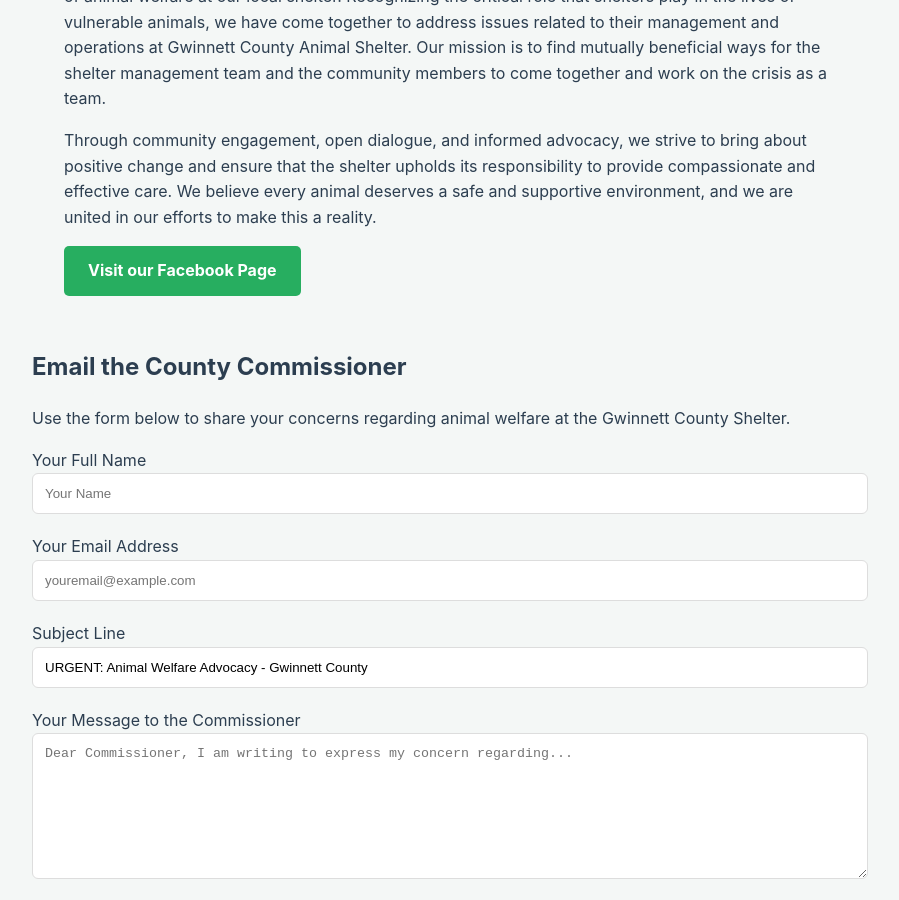
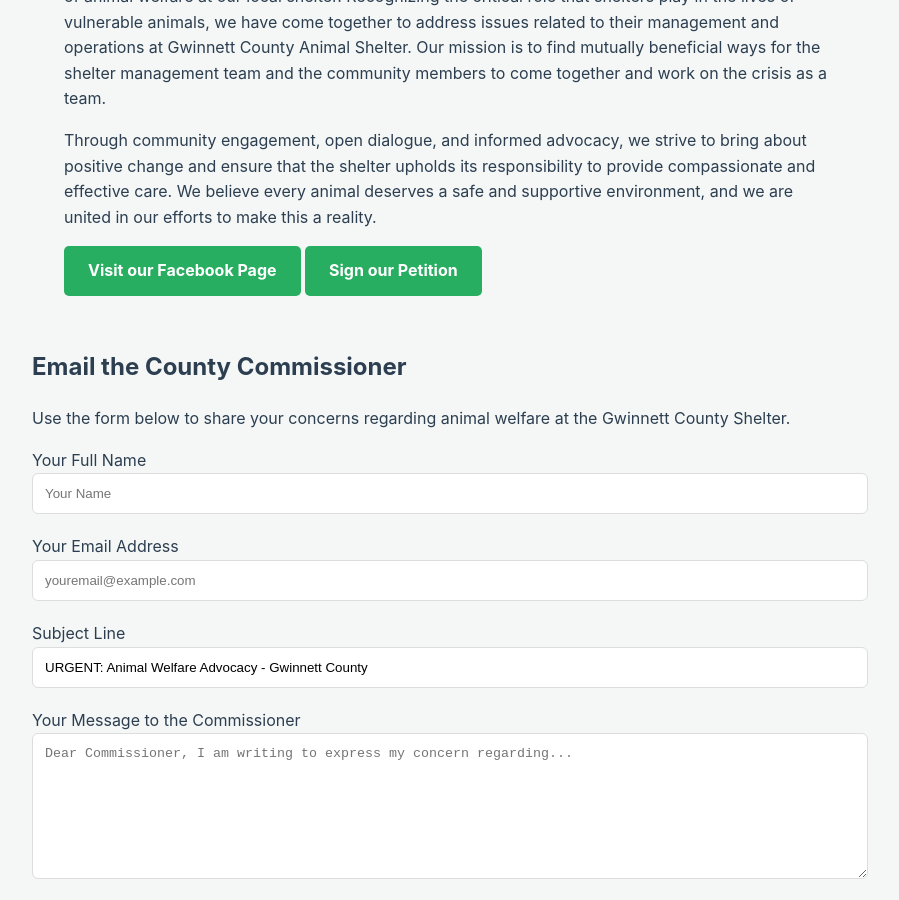
Before and after one commit to whitleybacon/gwinnett-animal-advocacy-alliance, a Jekyll site: the page built from index.html, in a window 1280 px wide and 900 px high, scrolled down 523 px. Shown: the whole window, without its empty margins (190-1089 px from the left). Built offline with Jekyll 4.4.1, drawn with Linux system fonts in a browser that asks for light colours.

Commit message:
Update index.html

```diff
--- a/index.html
+++ b/index.html
@@ -25,6 +25,7 @@
             <p>We are a coalition of dedicated and concerned citizens committed to ensuring the highest standards of animal welfare at our local shelter. Recognizing the critical role that shelters play in the lives of vulnerable animals, we have come together to address issues related to their management and operations at Gwinnett County Animal Shelter. Our mission is to find mutually beneficial ways for the shelter management team and the community members to come together and work on the crisis as a team.</p>
             <p>Through community engagement, open dialogue, and informed advocacy, we strive to bring about positive change and ensure that the shelter upholds its responsibility to provide compassionate and effective care. We believe every animal deserves a safe and supportive environment, and we are united in our efforts to make this a reality.</p>
             <a href="https://www.facebook.com/profile.php?id=61561772415529&mibextid=LQQJ4d" class="btn">Visit our Facebook Page</a>
+            <a href="https://www.change.org/p/petition-for-an-independent-animal-welfare-task-for-gwinnett-county-animal-shelter" class="btn">Sign our Petition</a>
         </div>
         </section>
 
```
